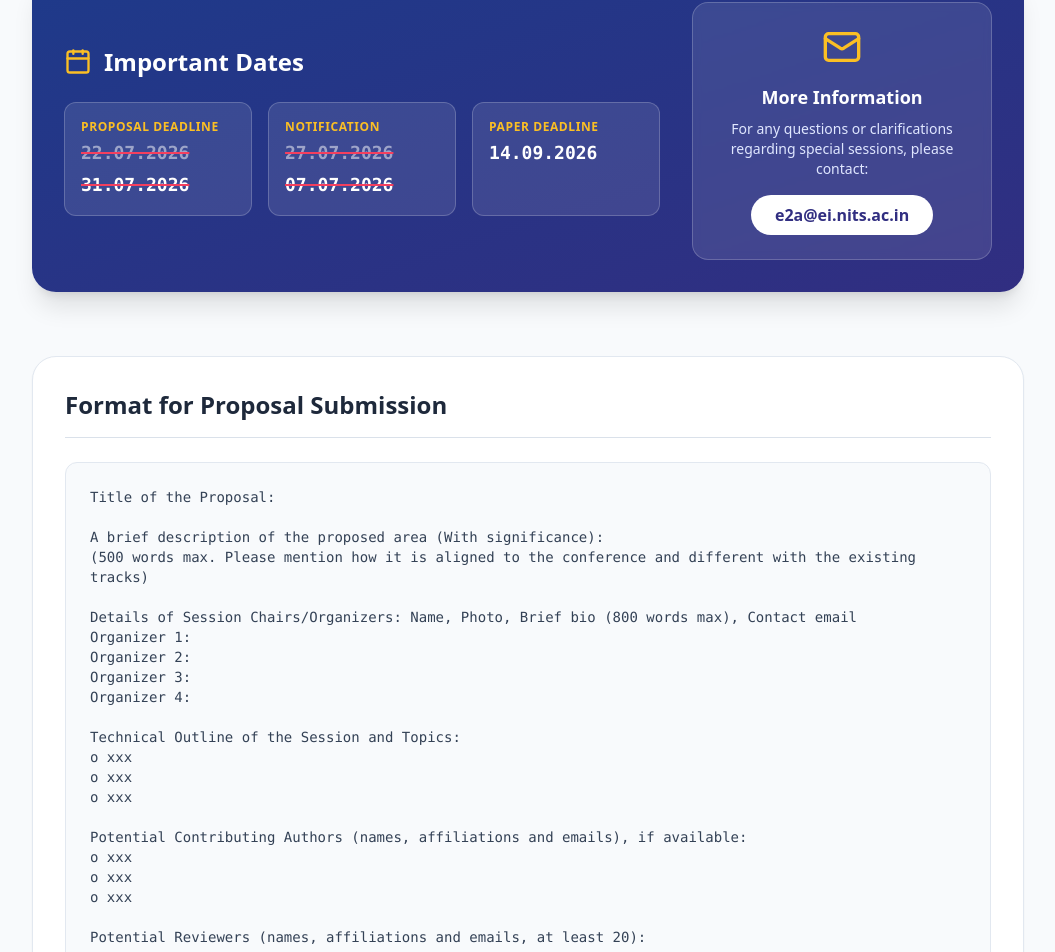
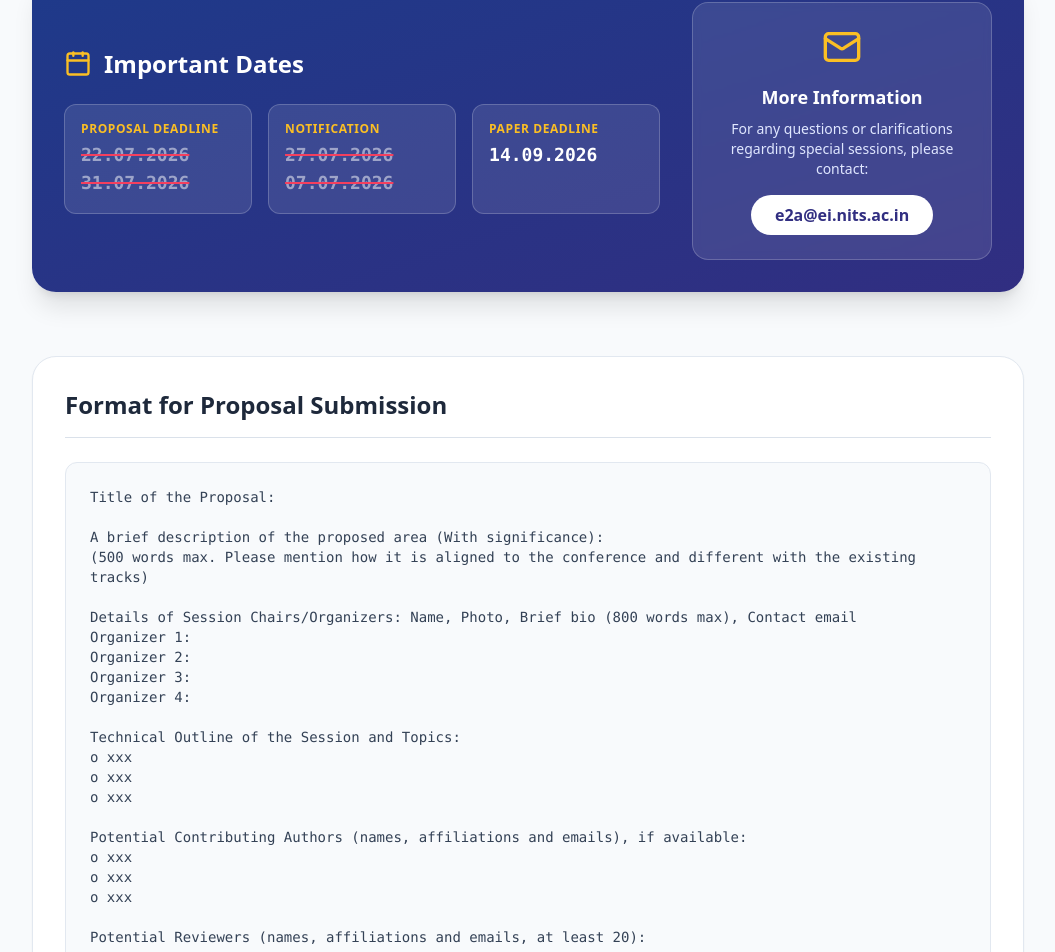
Before and after one commit to Gokulakishor/e2a_demo, a Next.js app: page /special-session in a window 1280 px wide. Shown: the part 4681-5633 px from the top of the page, without its empty margins (112-1167 px from the left). Built offline with nearby package versions, Linux system fonts and the light colour scheme; a web font is replaced by a local one.

Commit message:
Upate ui

```diff
--- a/src/app/special-session/page.tsx
+++ b/src/app/special-session/page.tsx
@@ -502,12 +502,12 @@ export default function SpecialSessionPage() {
                 <div className="bg-white/10 p-4 rounded-xl border border-white/20">
                   <div className="text-amber-400 text-xs font-bold uppercase tracking-wider mb-1">Proposal Deadline</div>
                   <div className="font-mono text-lg font-semibold text-white/50 line-through decoration-rose-500 decoration-2">22.07.2026</div>
-                  <div className="font-mono text-lg font-bold text-white mt-1 line-through decoration-rose-500 decoration-2">31.07.2026</div>
+                  <div className="font-mono text-lg font-bold text-white/50 line-through decoration-rose-500 decoration-2">31.07.2026</div>
                 </div>
                 <div className="bg-white/10 p-4 rounded-xl border border-white/20">
                   <div className="text-amber-400 text-xs font-bold uppercase tracking-wider mb-1">Notification</div>
                   <div className="font-mono text-lg font-semibold text-white/50 line-through decoration-rose-500 decoration-2">27.07.2026</div>
-                  <div className="font-mono text-lg font-bold text-white mt-1 line-through decoration-rose-500 decoration-2">07.07.2026</div>
+                  <div className="font-mono text-lg font-bold text-white/50 line-through decoration-rose-500 decoration-2">07.07.2026</div>
                 </div>
                 <div className="bg-white/10 p-4 rounded-xl border border-white/20">
                   <div className="text-amber-400 text-xs font-bold uppercase tracking-wider mb-1">Paper Deadline</div>
```
